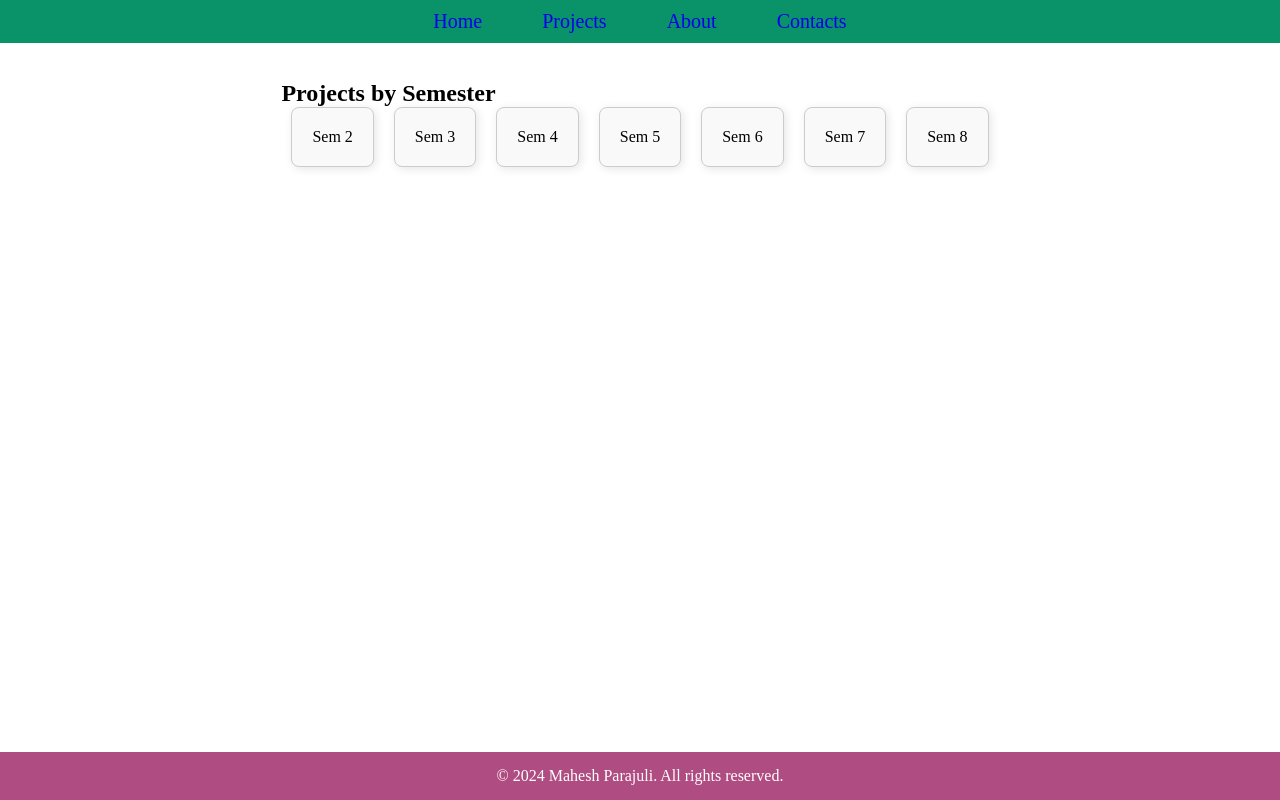
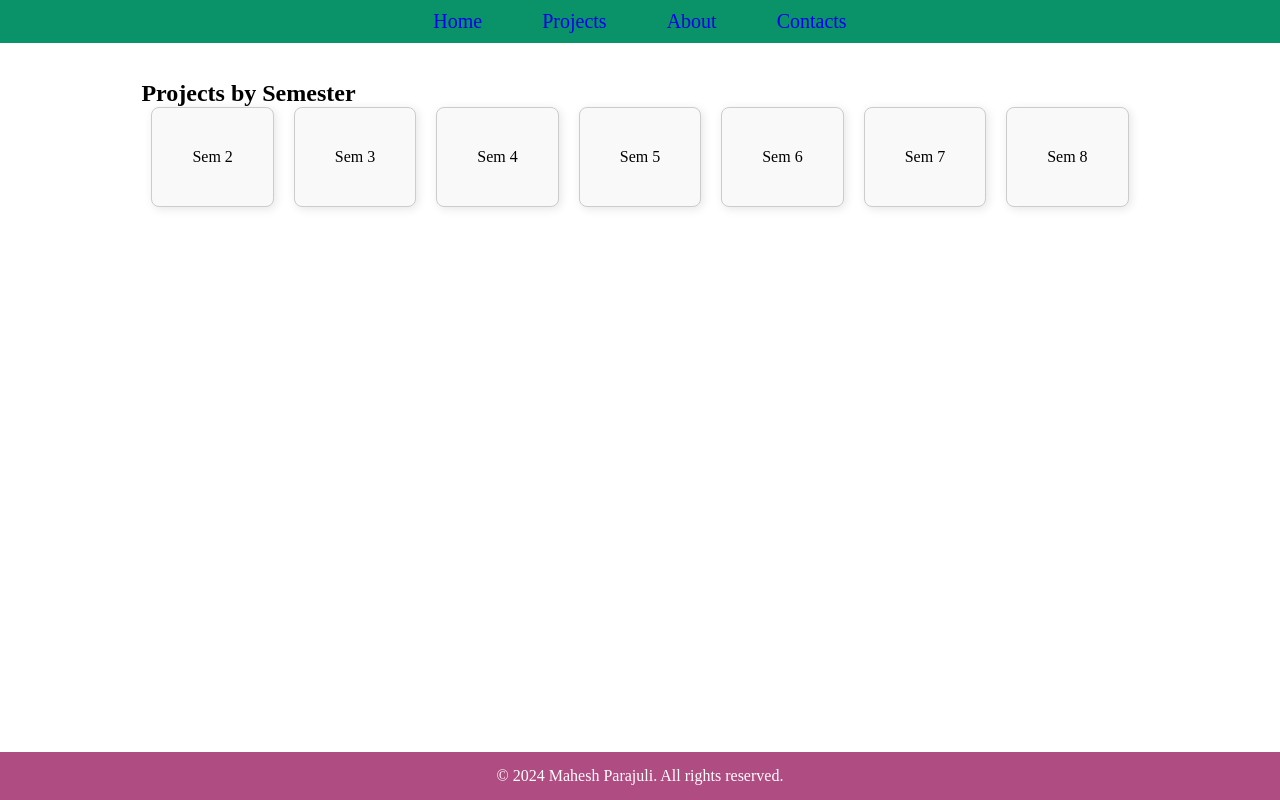
Before and after one commit to maheshparajuli/DailyGuruba, a React (Create React App) app: page /projects in a window 1280 px wide. Built offline with nearby package versions, Linux system fonts and the light colour scheme.

Commit message:
recent change

```diff
--- a/src/Projects.css
+++ b/src/Projects.css
@@ -3,21 +3,21 @@
 }
 
 .semester-row {
-  display: flex; /* Use flexbox to align containers in a row */
+  display: flex; /* Use flexbox for row layout */
   justify-content: space-between; /* Space between containers */
   margin-bottom: 20px; /* Space between rows */
 }
 
 .semester-container {
-  flex: 1; /* Make containers grow to fill the row */
+  flex: 1; /* Allow containers to grow */
   margin: 0 10px; /* Adjust margin for spacing */
-  padding: 20px; /* Space inside each container */
+  padding: 40px; /* Increase padding for larger containers */
   border: 1px solid #ccc; /* Optional: adds a border */
   border-radius: 8px; /* Optional: rounds the corners */
   background-color: #f9f9f9; /* Optional: background color */
   text-align: center; /* Center text */
   box-shadow: 2px 2px 10px rgba(0, 0, 0, 0.1); /* Optional: shadow effect */
-  cursor: pointer; /* Change cursor to pointer on hover */
+  cursor: pointer; /* Change cursor on hover */
 }
 
 .semester-container:hover {
@@ -38,7 +38,22 @@
 
 .popup-content {
   background-color: white; /* Popup background */
-  padding: 20px; /* Space inside the popup */
+  padding: 40px; /* Space inside the popup */
   border-radius: 8px; /* Round corners */
   box-shadow: 2px 2px 15px rgba(0, 0, 0, 0.2); /* Shadow for popup */
+  max-width: 600px; /* Max width for popup */
+  width: 90%; /* Make it responsive */
 }
+
+.popup-content h3 {
+  margin-bottom: 20px; /* Space below title */
+}
+
+.popup-content ul {
+  list-style: none; /* Remove default list styling */
+  padding: 0; /* Remove padding */
+}
+
+.popup-content li {
+  margin-bottom: 10px; /* Space between list items */
+}
--- a/src/components/Projects.js
+++ b/src/components/Projects.js
@@ -4,13 +4,13 @@ import React, { useState } from 'react';
 const Projects = () => {
     const [selectedSemester, setSelectedSemester] = useState(null);
     const projects = {
-        2: ['Project A2', 'Project B2'],
-        3: ['Project A3', 'Project B3'],
-        4: ['Project A4', 'Project B4'],
-        5: ['Project A5', 'Project B5'],
-        6: ['Project A6', 'Project B6'],
-        7: ['Project A7', 'Project B7'],
-        8: ['Project A8', 'Project B8'],
+        2: ['Project A2', 'Project B2', 'Project C2'],
+        3: ['Project A3', 'Project B3', 'Project C3'],
+        4: ['Project A4', 'Project B4', 'Project C4'],
+        5: ['Project A5', 'Project B5', 'Project C5'],
+        6: ['Project A6', 'Project B6', 'Project C6'],
+        7: ['Project A7', 'Project B7', 'Project C7'],
+        8: ['Project A8', 'Project B8', 'Project C8'],
     };
 
     const handleClick = (semester) => {
@@ -28,7 +28,7 @@ const Projects = () => {
                 {[2, 3, 4, 5, 6, 7, 8].map((num) => (
                     <div
                         key={num}
-                        className={`semester-container color-${num}`}
+                        className={`semester-container`}
                         onClick={() => handleClick(num)}
                     >
                         Sem {num}
```
